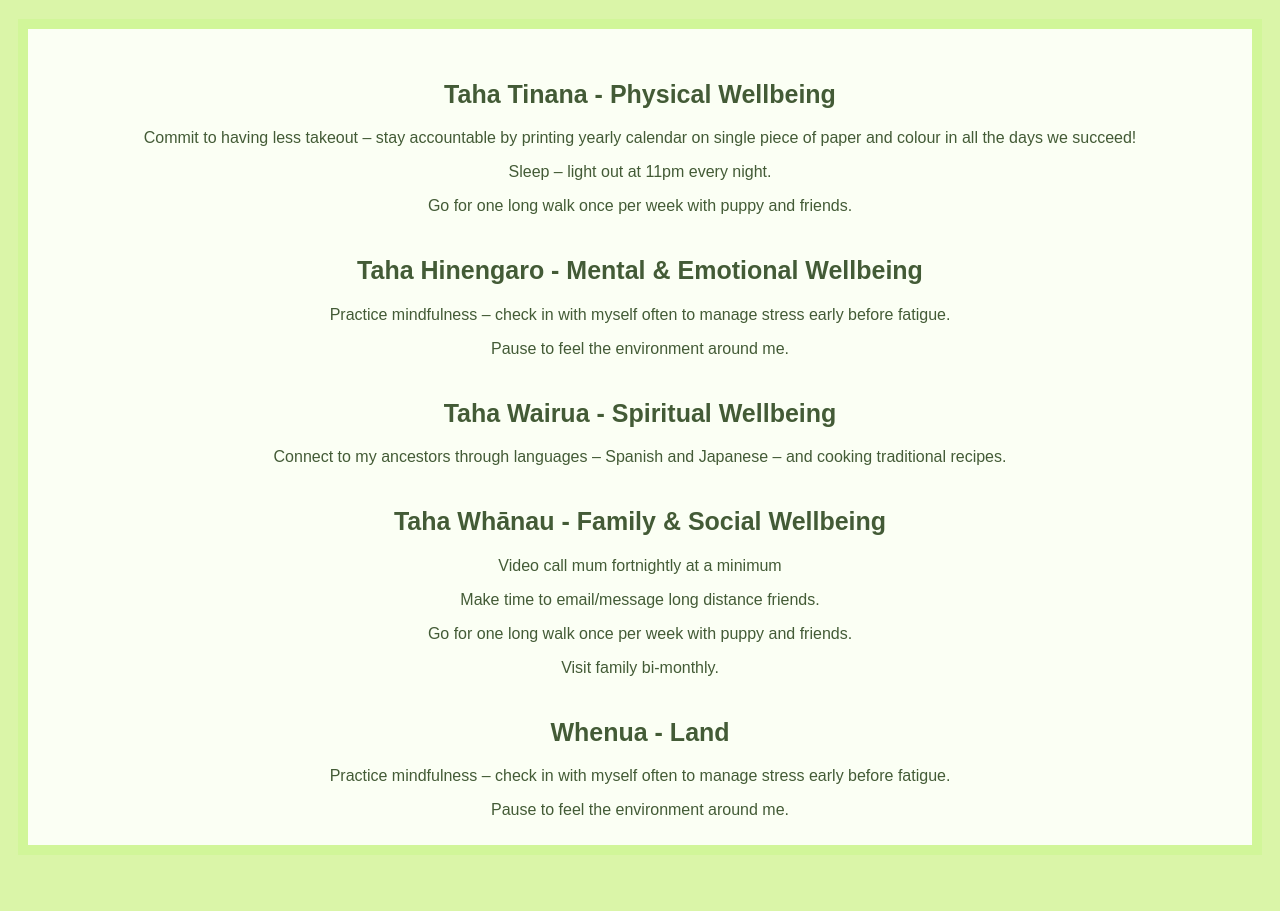
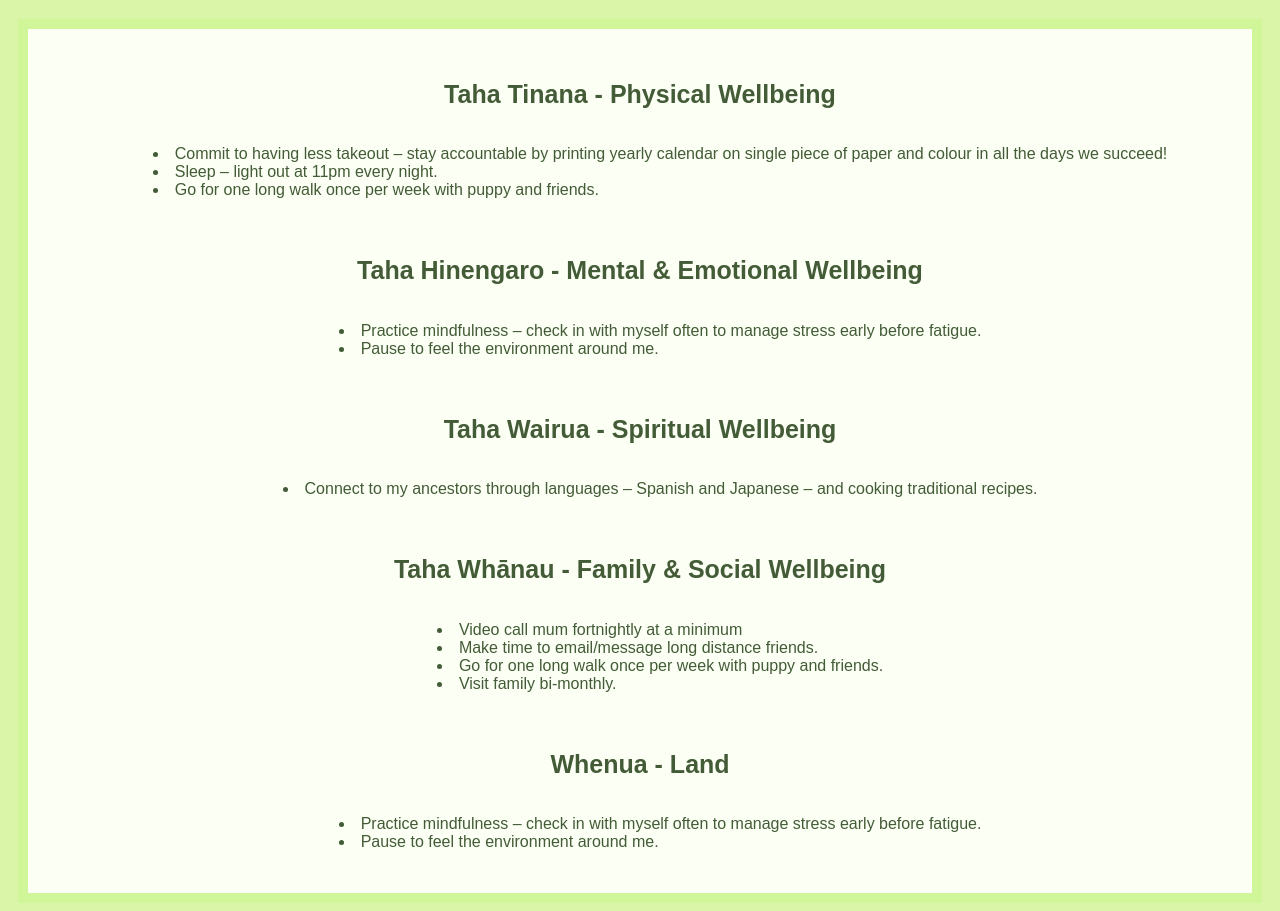
Before and after one commit to haruka-ogino/haruka-ogino-blog.github.io, a plain HTML site: page blog/te-whare-tapa-wha.html in a window 1280 px wide. Shown: the part 71-982 px from the top of the page. Before the commit the page ends 934 px from the top, so only its background shows below. Drawn offline with Linux system fonts and the light colour scheme.

Commit message:
Te Whare Tapa Wha Styling

```diff
--- a/blog/te-whare-tapa-wha.html
+++ b/blog/te-whare-tapa-wha.html
@@ -13,61 +13,66 @@
     <div class="blog-entry">
       <div>
         <h2>Taha Tinana - Physical Wellbeing</h2>
-        <div class="activities">
-          <p class="activity">
+        <div class="short-list">
+          <p><ul><li>
             Commit to having less takeout – stay accountable by printing yearly
             calendar on single piece of paper and colour in all the days we
-            succeed!
-          </p>
-          <p class="activity">Sleep – light out at 11pm every night.</p>
-          <p class="activity">
-            Go for one long walk once per week with puppy and friends.
-          </p>
+            succeed!</li>
+            <li>
+Sleep – light out at 11pm every night.</li>
+<li>
+Go for one long walk once per week with puppy and friends.</li>
+</ul></p>
         </div>
       </div>
 
       <div>
         <h2>Taha Hinengaro - Mental & Emotional Wellbeing</h2>
-        <div class="activities">
-          <p class="activity">
+        <div class="short-list">
+          <p><ul><li>
             Practice mindfulness – check in with myself often to manage stress
             early before fatigue.
-          </p>
-          <p class="activity">Pause to feel the environment around me.</p>
+</li><li>
+        Pause to feel the environment around me.</li></ul>
         </div>
       </div>
       <div>
         <h2>Taha Wairua - Spiritual Wellbeing</h2>
-        <div class="activities">
-          <p class="activity">
-            Connect to my ancestors through languages – Spanish and Japanese –
-            and cooking traditional recipes.
+        <div class="short-list">
+          <p>
+            <ul>
+              <li>Connect to my ancestors through languages – Spanish and Japanese – and cooking traditional recipes.</li>
+            </ul>
           </p>
         </div>
       </div>
 
       <div>
         <h2>Taha Whānau - Family & Social Wellbeing</h2>
-        <div class="activities">
-          <p class="activity">Video call mum fortnightly at a minimum</p>
-          <p class="activity">
-            Make time to email/message long distance friends.
+        <div class="short-list">
+          <p>
+            <ul>
+              <li>Video call mum fortnightly at a minimum</li>
+              <li>Make time to email/message long distance friends.</li>
+              <li>Go for one long walk once per week with puppy and friends.</li>
+              <li>Visit family bi-monthly.</li>
+            </ul>
           </p>
-          <p class="activity">
-            Go for one long walk once per week with puppy and friends.
-          </p>
-          <p class="activity">Visit family bi-monthly.</p>
         </div>
       </div>
 
       <div>
         <h2>Whenua - Land</h2>
-        <div class="activities">
-          <p class="activity">
-            Practice mindfulness – check in with myself often to manage stress
-            early before fatigue.
-          </p>
-          <p class="activity">Pause to feel the environment around me.</p>
+        <div class="short-list">
+          <p>
+          <ul>
+            <li>
+              Practice mindfulness – check in with myself often to manage stress
+              early before fatigue.
+            </li>
+            <li>Pause to feel the environment around me.</li>
+          </ul>
+        </p>
         </div>
       </div>
     </div>
```
